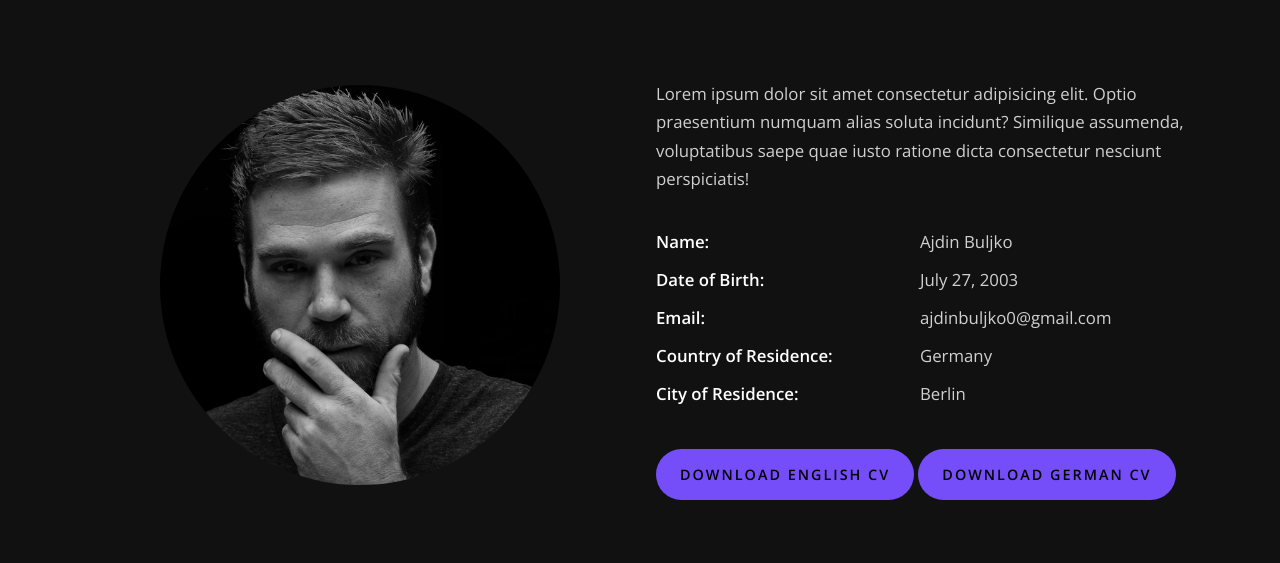
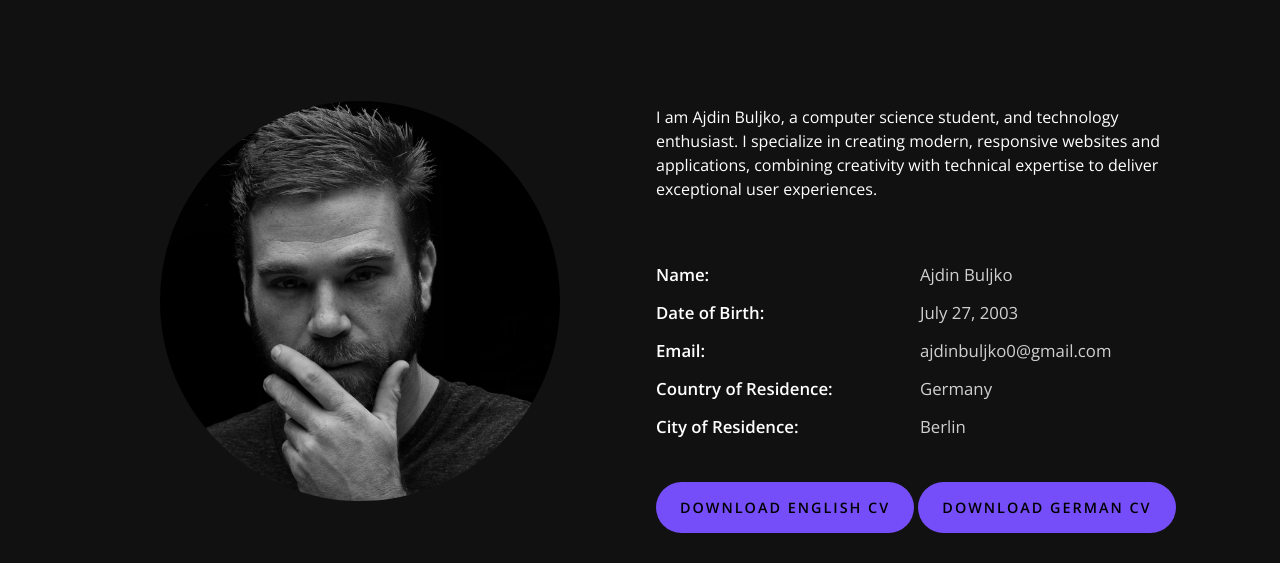
Before and after one commit to ABuljko/Personal-Website, a plain HTML site: page about.html in a window 1280 px wide. Shown: the part 237-800 px from the top of the page. Drawn offline with nearby package versions, Linux system fonts and the light colour scheme; a script that the page names is missing.

Commit message:
a few small changes

```diff
--- a/about.html
+++ b/about.html
@@ -54,9 +54,9 @@
         </div>
 
         <div class="row-right">
-          <p class="text" data-translate="aboutText">
-            Lorem ipsum dolor sit amet consectetur adipisicing elit. Optio praesentium numquam alias soluta incidunt? Similique assumenda, voluptatibus saepe quae iusto ratione dicta consectetur nesciunt perspiciatis!
-          </p>
+            <p class="text" data-translate="aboutText"></p>
+              I am Ajdin Buljko, a computer science student, and technology enthusiast. I specialize in creating modern, responsive websites and applications, combining creativity with technical expertise to deliver exceptional user experiences.
+            </p>
           <div class="about-content">
             <ul>
               <li class="text">
```
Also changed, not shown: contact.html (+1 -1 lines), sudoku_app.html (+2 -2 lines).
